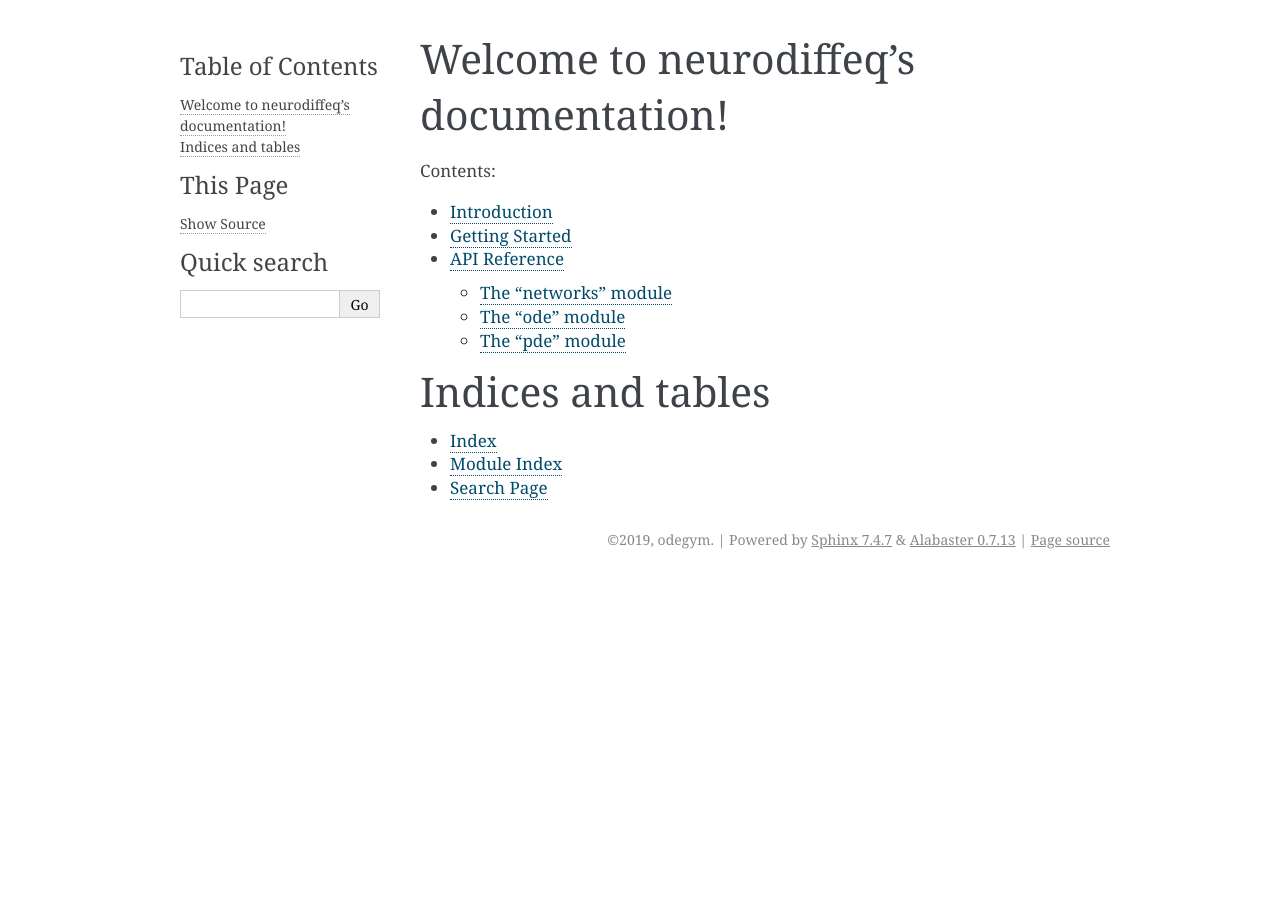
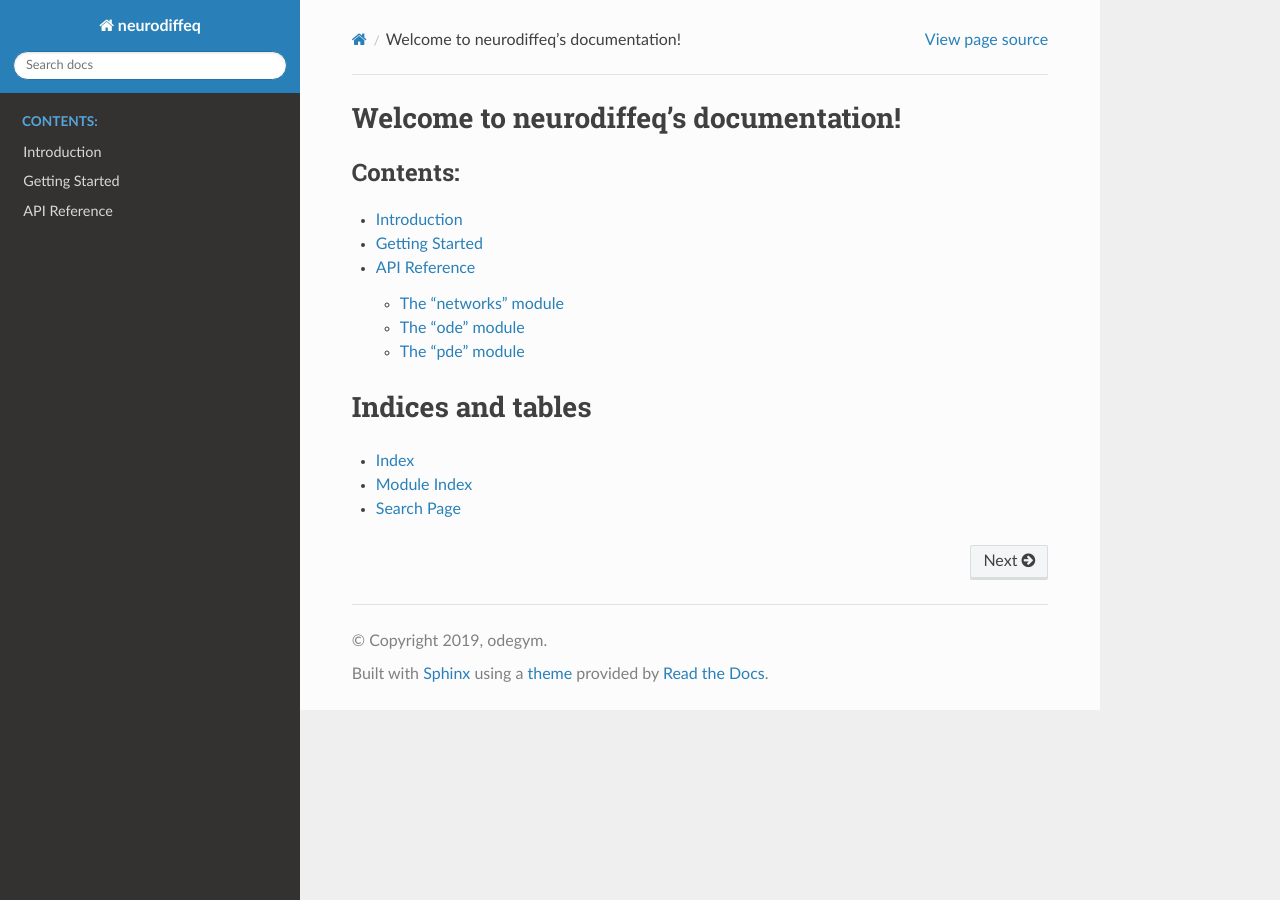
Before and after one commit to NeuroDiffGym/neurodiffeq, a Sphinx documentation site: the page built from docs/index.rst, in a window 1280 px wide. Built offline with Sphinx 7.4.7 and the Read the Docs theme 2.0.0, drawn with Linux system fonts in a browser that asks for light colours.

Commit message:
Changed doc theme,

```diff
--- a/docs/conf.py
+++ b/docs/conf.py
@@ -5,6 +5,7 @@
 # This file does only contain a selection of the most common options. For a
 # full list see the documentation:
 # http://www.sphinx-doc.org/en/master/config
+
 
 # -- Path setup --------------------------------------------------------------
 
@@ -41,7 +42,8 @@ release = ''
 extensions = [
     'recommonmark',
     'sphinx.ext.autodoc',
-    'sphinx.ext.mathjax'
+    'sphinx.ext.mathjax',
+    'sphinx_rtd_theme',
 ]
 
 # Add any paths that contain templates here, relative to this directory.
@@ -77,7 +79,8 @@ pygments_style = None
 # The theme to use for HTML and HTML Help pages.  See the documentation for
 # a list of builtin themes.
 #
-html_theme = 'alabaster'
+import sphinx_rtd_theme
+html_theme = 'sphinx_rtd_theme'
 
 # Theme options are theme-specific and customize the look and feel of a theme
 # further.  For a list of options available for each theme, see the
```
